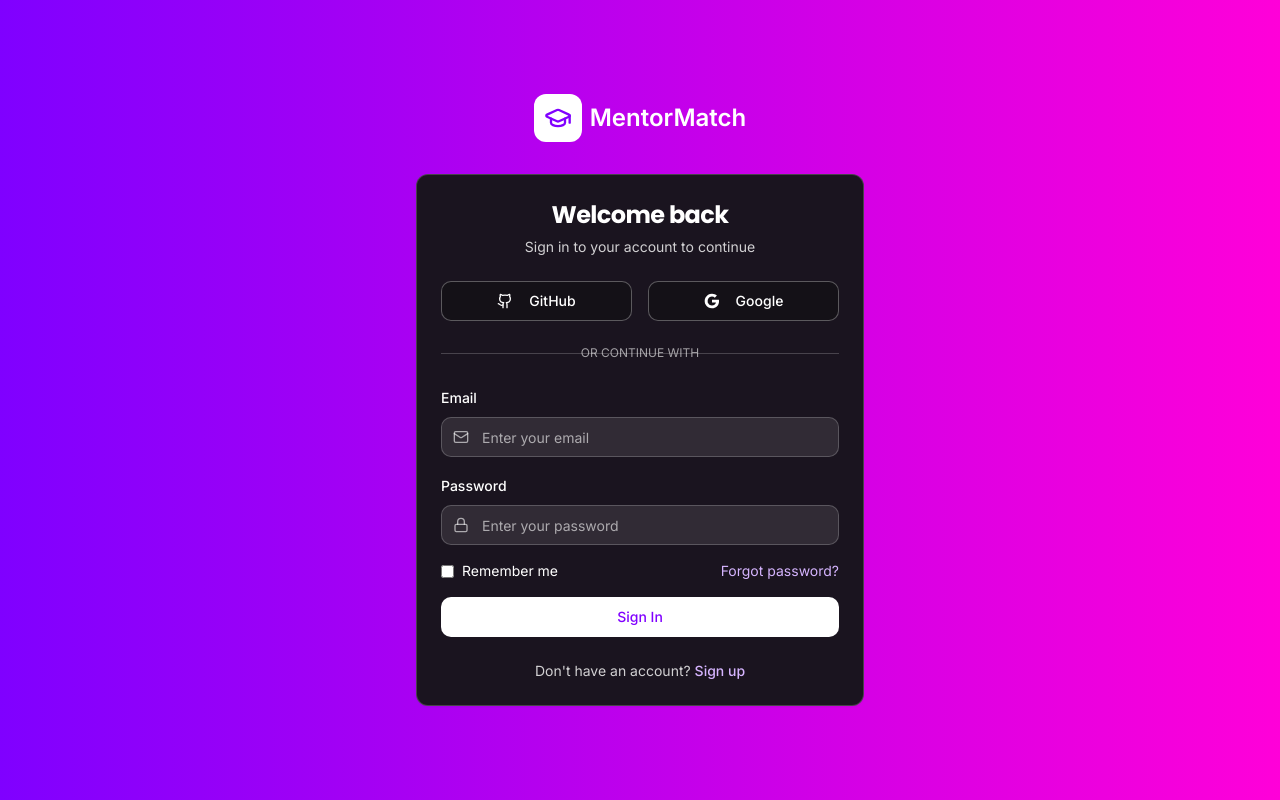
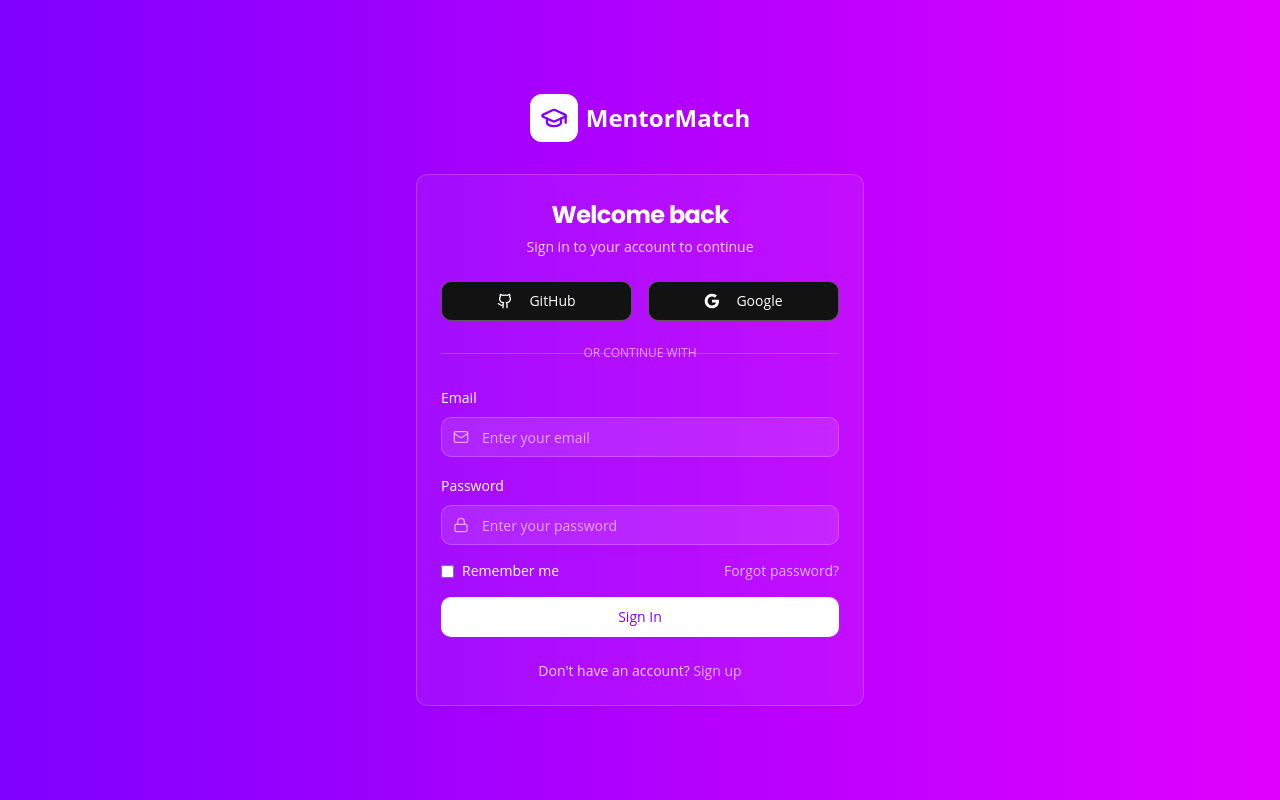
Before and after one commit to Whitedevil2004r27/Skill-Hub, a React (Vite) app: page /login in a window 1280 px wide. Built offline with nearby package versions, Linux system fonts and the light colour scheme.

Commit message:
Implement dark theme and purple gradient
Update the application's theme to a dark mode with a purple gradient, incorporating specified color palettes, typography, UI components, and animations for a modern and immersive user experience.

```diff
--- a/src/index.css
+++ b/src/index.css
@@ -2,72 +2,74 @@
 @tailwind components;
 @tailwind utilities;
 
-/* SkillHub Design System - Purple Gradient Theme */
+/* SkillHub Design System - Dark Purple Gradient Theme */
 
 @layer base {
   :root {
-    /* Core Backgrounds - Purple Gradient Theme */
-    --background: 270 15% 8%;
-    --foreground: 0 0% 100%;
+    /* Core Backgrounds - Dark Theme Base */
+    --background: 208 7% 7%; /* #121212 */
+    --foreground: 0 0% 100%; /* #FFFFFF */
 
     /* Card & Surface Colors - Glassmorphism */
-    --card: 270 20% 10%;
-    --card-foreground: 0 0% 100%;
+    --card: 0 0% 100% / 0.05; /* rgba(255,255,255,0.05) */
+    --card-foreground: 0 0% 100%; /* #FFFFFF */
 
     /* Interactive Elements */
-    --popover: 270 20% 12%;
+    --popover: 0 0% 100% / 0.08;
     --popover-foreground: 0 0% 100%;
 
-    /* Brand Colors - Purple Gradient System */
-    --primary: 270 100% 50%;
-    --primary-foreground: 0 0% 100%;
-    --primary-muted: 264 89% 76%;
+    /* Brand Colors - Purple Gradient System (#7F00FF → #E100FF) */
+    --primary: 270 100% 50%; /* #7F00FF base */
+    --primary-foreground: 0 0% 100%; /* #FFFFFF */
+    --primary-end: 309 100% 44%; /* #E100FF */
 
-    /* Secondary - Soft Lavender */
-    --secondary: 264 89% 76%;
-    --secondary-foreground: 270 20% 20%;
+    /* Accent Colors - Purple Variants */
+    --accent-purple: 267 100% 76%; /* #BB86FC */
+    --light-violet: 267 91% 85%; /* #D8B4FE */
+    --secondary: 267 100% 76%; /* #BB86FC */
+    --secondary-foreground: 0 0% 100%;
 
-    /* Neutral Tones */
-    --muted: 270 15% 15%;
-    --muted-foreground: 0 0% 88%;
+    /* Text Colors */
+    --text-primary: 0 0% 100%; /* #FFFFFF */
+    --text-secondary: 0 0% 88%; /* #E0E0E0 */
+    --muted: 0 0% 100% / 0.1;
+    --muted-foreground: 0 0% 88%; /* #E0E0E0 */
 
-    /* Accent - Light Purple */
-    --accent: 267 97% 85%;
-    --accent-foreground: 270 20% 20%;
+    /* Accent for Interactive Elements */
+    --accent: 267 91% 85%; /* #D8B4FE */
+    --accent-foreground: 208 7% 7%;
 
     /* Status Colors */
     --destructive: 0 84% 60%;
     --destructive-foreground: 0 0% 98%;
-
     --success: 142 76% 36%;
     --success-foreground: 0 0% 100%;
-
     --warning: 38 92% 50%;
     --warning-foreground: 0 0% 100%;
 
     /* UI Elements */
-    --border: 270 20% 20%;
-    --input: 270 20% 15%;
-    --ring: 270 100% 50%;
-
+    --border: 0 0% 100% / 0.1;
+    --input: 0 0% 100% / 0.05;
+    --ring: 267 100% 76%;
     --radius: 0.75rem;
 
-    /* Purple Gradient Backgrounds */
-    --gradient-primary: linear-gradient(to right, hsl(270 100% 50%), hsl(309 100% 50%));
-    --gradient-accent: linear-gradient(135deg, hsl(264 89% 76%), hsl(267 97% 85%));
-    --gradient-hero: linear-gradient(to right, hsl(270 100% 50%), hsl(309 100% 50%));
+    /* Purple Gradient Backgrounds - Exact Spec */
+    --gradient-primary: linear-gradient(to right, #7F00FF, #E100FF);
+    --gradient-hero: linear-gradient(to right, #7F00FF, #E100FF);
+    --gradient-accent: linear-gradient(135deg, #BB86FC, #D8B4FE);
+    --gradient-card: linear-gradient(135deg, rgba(127, 0, 255, 0.1), rgba(225, 0, 255, 0.1));
 
-    /* Glassmorphism Effects */
-    --glass-bg: rgba(255, 255, 255, 0.1);
-    --glass-border: rgba(255, 255, 255, 0.18);
-    --glass-hover: rgba(255, 255, 255, 0.15);
+    /* Enhanced Glassmorphism Effects */
+    --glass-bg: rgba(255, 255, 255, 0.05);
+    --glass-border: rgba(255, 255, 255, 0.1);
+    --glass-hover: rgba(255, 255, 255, 0.08);
+    --glass-card: rgba(255, 255, 255, 0.05);
 
-    /* Purple Shadows with Glow */
-    --shadow-sm: 0 1px 2px 0 hsl(270 100% 50% / 0.1);
-    --shadow-md: 0 4px 6px -1px hsl(270 100% 50% / 0.15);
-    --shadow-lg: 0 10px 15px -3px hsl(270 100% 50% / 0.2);
-    --shadow-glow: 0 0 0 1px hsl(270 100% 50% / 0.1), 0 1px 0 0 hsl(270 100% 50% / 0.1), 0 0 30px hsl(270 100% 50% / 0.3);
-    --shadow-purple-glow: 0 0 20px hsl(309 100% 50% / 0.4), 0 0 40px hsl(270 100% 50% / 0.2);
+    /* Purple Neon Glows */
+    --glow-purple: 0 0 20px rgba(127, 0, 255, 0.5);
+    --glow-violet: 0 0 20px rgba(225, 0, 255, 0.3);
+    --shadow-glow: 0 0 30px rgba(127, 0, 255, 0.3);
+    --shadow-purple-glow: 0 0 20px rgba(225, 0, 255, 0.4), 0 0 40px rgba(127, 0, 255, 0.2);
 
     --sidebar-background: 270 20% 10%;
     --sidebar-foreground: 0 0% 100%;
@@ -116,38 +118,48 @@
   }
 
   body {
-    @apply bg-background text-foreground antialiased;
+    @apply antialiased;
+    background: #121212;
     background: var(--gradient-primary);
     min-height: 100vh;
-    font-family: 'Inter', sans-serif;
+    color: var(--text-primary);
+    font-family: 'Open Sans', 'Roboto', sans-serif;
   }
 
   h1, h2, h3, h4, h5, h6 {
-    @apply font-semibold tracking-tight;
-    font-family: 'Poppins', sans-serif;
+    @apply font-bold tracking-tight;
+    font-family: 'Poppins', 'Inter', sans-serif;
+    color: var(--text-primary);
   }
 }
 
 @layer components {
-  /* Enhanced Glassmorphism Effects */
+  /* Enhanced Glassmorphism Effects - Exact Spec */
   .glass {
     background: var(--glass-bg);
-    backdrop-filter: blur(16px);
+    backdrop-filter: blur(10px);
     border: 1px solid var(--glass-border);
     transition: all 0.3s ease;
   }
 
   .glass:hover {
     background: var(--glass-hover);
-    transform: translateY(-2px);
-    box-shadow: var(--shadow-purple-glow);
+    transform: translateY(-2px) scale(1.02);
+    box-shadow: var(--glow-purple);
   }
 
   .glass-card {
-    background: rgba(255, 255, 255, 0.1);
+    background: var(--glass-card);
     backdrop-filter: blur(10px);
-    border: 1px solid rgba(255, 255, 255, 0.18);
+    border: 1px solid var(--glass-border);
     border-radius: var(--radius);
+  }
+
+  /* Dark Card Backgrounds */
+  .card-dark {
+    background: var(--glass-card);
+    backdrop-filter: blur(10px);
+    border: 1px solid var(--glass-border);
   }
 
   /* Purple Gradient Backgrounds */
--- a/tailwind.config.ts
+++ b/tailwind.config.ts
@@ -27,16 +27,20 @@ export default {
 				border: 'hsl(var(--border))',
 				input: 'hsl(var(--input))',
 				ring: 'hsl(var(--ring))',
-				background: 'hsl(var(--background))',
-				foreground: 'hsl(var(--foreground))',
+				background: '#121212',
+				foreground: '#FFFFFF',
 				primary: {
-					DEFAULT: 'hsl(var(--primary))',
-					foreground: 'hsl(var(--primary-foreground))',
-					muted: 'hsl(var(--primary-muted))'
+					DEFAULT: '#7F00FF',
+					foreground: '#FFFFFF',
+					end: '#E100FF'
 				},
 				secondary: {
-					DEFAULT: 'hsl(var(--secondary))',
-					foreground: 'hsl(var(--secondary-foreground))'
+					DEFAULT: '#BB86FC',
+					foreground: '#FFFFFF'
+				},
+				accent: {
+					purple: '#BB86FC',
+					violet: '#D8B4FE'
 				},
 				destructive: {
 					DEFAULT: 'hsl(var(--destructive))',
```
